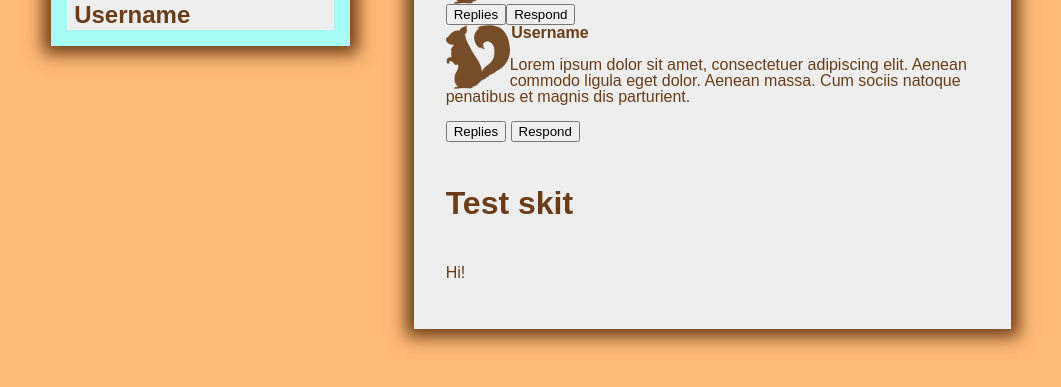
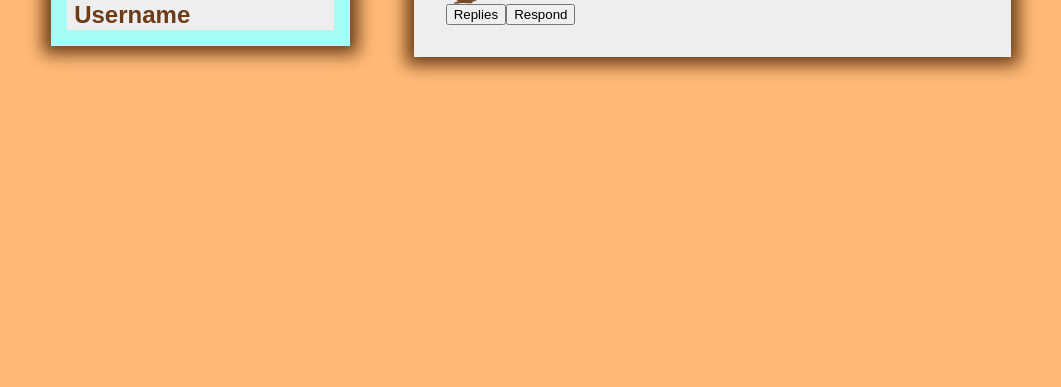
Before and after one commit to s-newman/skitter, a Flask app: page /dashboard in a window 1280 px wide. Shown: the part 180-567 px from the top of the page, without its empty margins (109-1170 px from the left). Run offline with Flask 2, Linux system fonts and the light colour scheme.

Commit message:
Remove test skits from dashboard page
They won't be there in prod, and next sprint has the implementation of the skit
posting and getting functions.  I don't think we need these test skits anymore.

```diff
--- a/frontend/app/ui/templates/dashboard.html
+++ b/frontend/app/ui/templates/dashboard.html
@@ -16,21 +16,6 @@
         <span id="errortext"></span>
     </form>
     <section class="skits">
-        <article class="skit">
-            <h1>Test skit</h1>
-            <p>Hi!</p>
-        </article>
-        <article id="12345" class="skit">
-            <img src="{{ url_for('static', filename='img/default-profile.png') }}" alt="Skit Profile Picture" class="skit-profile-pic" height=64 width=64 />
-            <a class="username" href="/profile/xyz">Username</a>
-            <p>Lorem ipsum dolor sit amet, consectetuer adipiscing elit.
-            Aenean commodo ligula eget dolor. Aenean massa. Cum sociis
-            natoque penatibus et magnis dis parturient.</p>
-            <button id="toggle-12345" type="button" class="show-replies">Replies</button>
-            <button id="reply-12345" type="button" class="add-reply">Respond</button><br />
-            <section id="12345-response"></section>
-            <section id="12345-replies"></section>
-        </article>
     </section>
 </section>
 {% endblock %}
```
